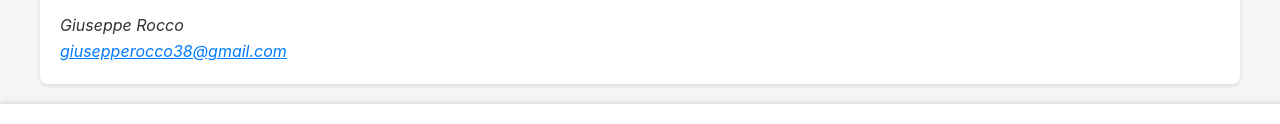
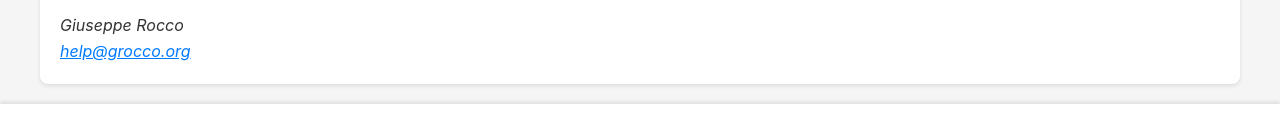
Before and after one commit to iOmega8561/tesseract.grocco.org, a plain HTML site: page eula.html in a window 1280 px wide. Shown: the part 2701-2825 px from the top of the page. Drawn offline with Linux system fonts and the light colour scheme.

Commit message:
Edited e-mail

```diff
--- a/eula.html
+++ b/eula.html
@@ -100,7 +100,7 @@
             <p>If you have any questions or concerns regarding this Agreement, please contact us at:</p>
             <address>
                 Giuseppe Rocco<br>
-                <a href="mailto:giusepperocco38@gmail.com">giusepperocco38@gmail.com</a><br>
+                <a href="mailto:help@grocco.org">help@grocco.org</a><br>
             </address>
         </div>
     </section>
```
